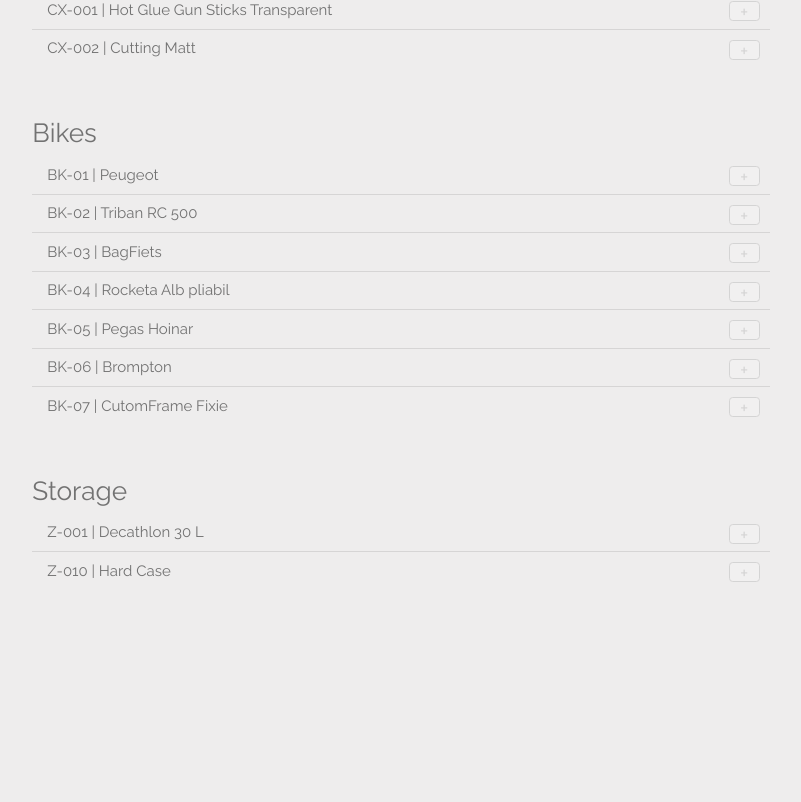
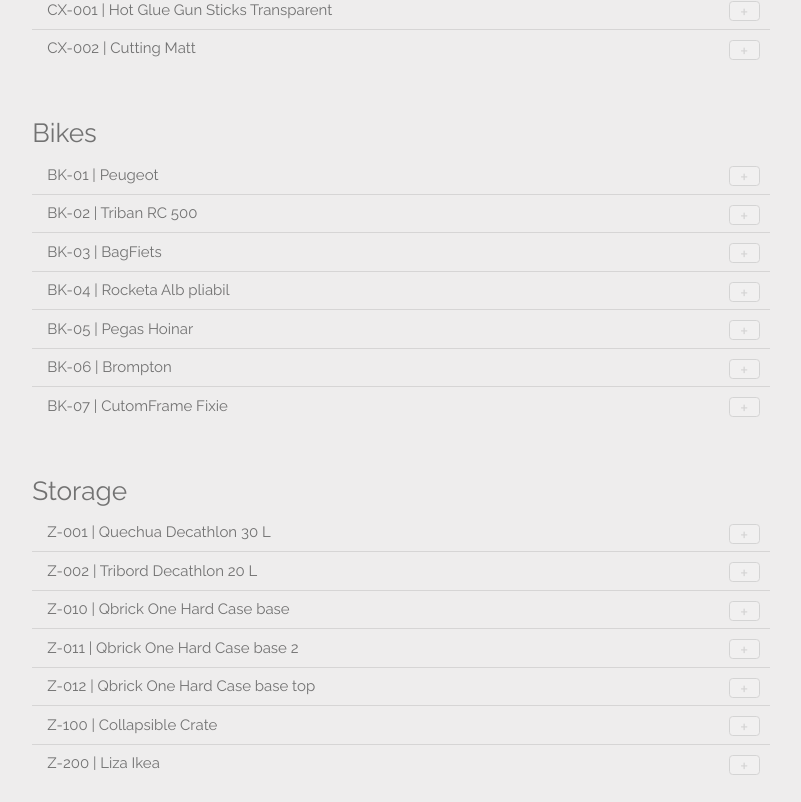
Before and after one commit to radu-dragan/toolsLog, a React (Create React App) app: page / in a window 1280 px wide. Shown: the part 1828-2630 px from the top of the page, without its empty margins (49-850 px from the left). Before the commit the page ends 2438 px from the top, so only its background shows below. Built offline with nearby package versions, Linux system fonts and the light colour scheme.

Commit message:
custom selector for page

```diff
--- a/src/components/ToolItemFactoryFunction.tsx
+++ b/src/components/ToolItemFactoryFunction.tsx
@@ -36,6 +36,7 @@
     case 'monthlyUse':
     case 'size':
     case 'weight':
+    case 'type':
       return (
         <Line title={props.title} show={!!props.cardData}>
           <p>{props.cardData}</p>
--- a/src/components/toolWorker.ts
+++ b/src/components/toolWorker.ts
@@ -180,5 +180,10 @@
 
   // TODO: add a unique filter
 
-  return list.sort()
+  return list
+    .sort()
+    .filter((value, index, self) => {
+      return self.indexOf(value) === index
+    })
+    .filter((n) => n)
 }
--- a/src/pages/queryListPage.tsx
+++ b/src/pages/queryListPage.tsx
@@ -25,6 +25,7 @@
     },
   })
   const allOptions = getAllOptions({ store: storeData, option: category })
+  console.log(allOptions)
 
   return (
     <Container title={category} subTitle={value}>
--- a/src/toolData/storage.json
+++ b/src/toolData/storage.json
@@ -37,10 +37,33 @@
 
   "Z": {
     "001": {
-      "title": "Decathlon 30 L"
+      "title": "Quechua Decathlon 30 L",
+      "type": "ghiozdan",
+      "volumMax": 30,
+      "maxWeight": 15,
+      "compatibleWith": ["BK-01"]
+    },
+    "002": {
+      "title": "Tribord Decathlon 20 L",
+      "type": "ghiozdan",
+      "volumMax": 20,
+      "maxWeight": 13,
+      "compatibleWith": ["BK-01"]
     },
     "010": {
-      "title": "Hard Case"
+      "title": "Qbrick One Hard Case base"
+    },
+    "011": {
+      "title": "Qbrick One Hard Case base 2"
+    },
+    "012": {
+      "title": "Qbrick One Hard Case base top"
+    },
+    "100": {
+      "title": "Collapsible Crate"
+    },
+    "200": {
+      "title": "Liza Ikea"
     }
   }
 }
```
